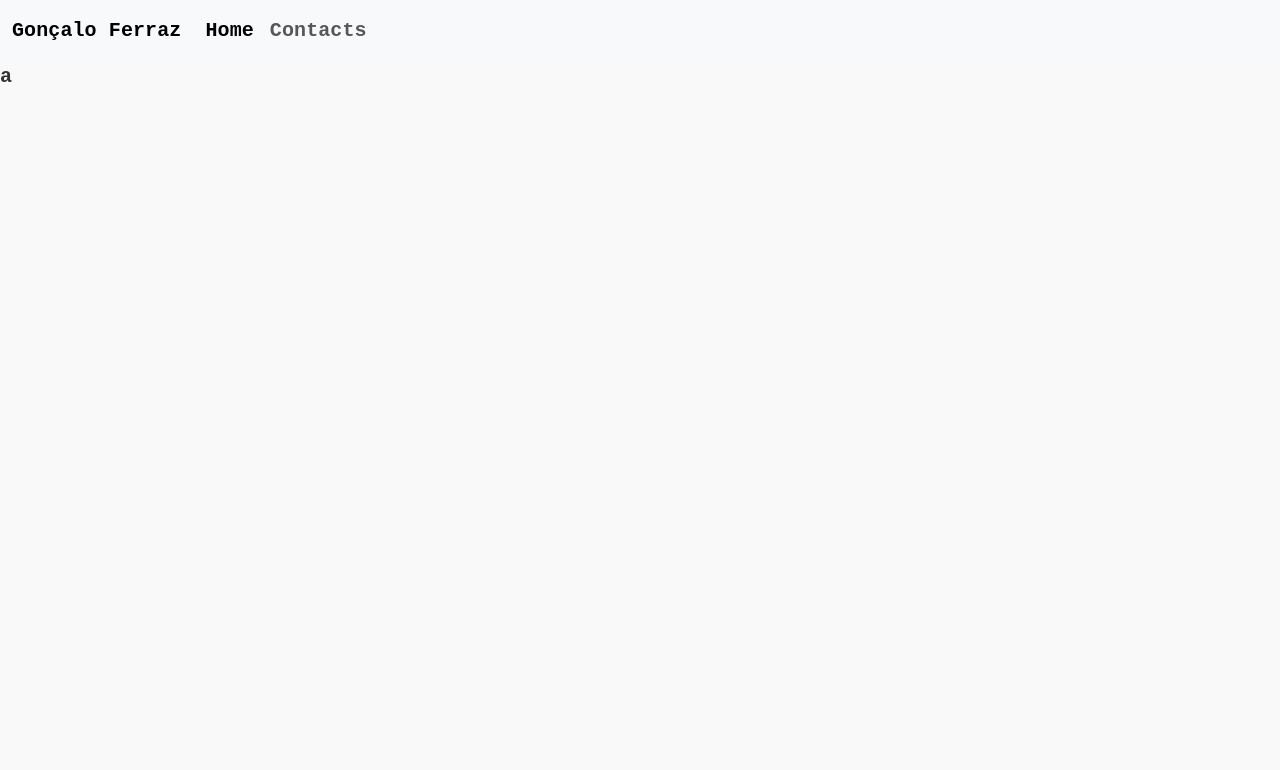
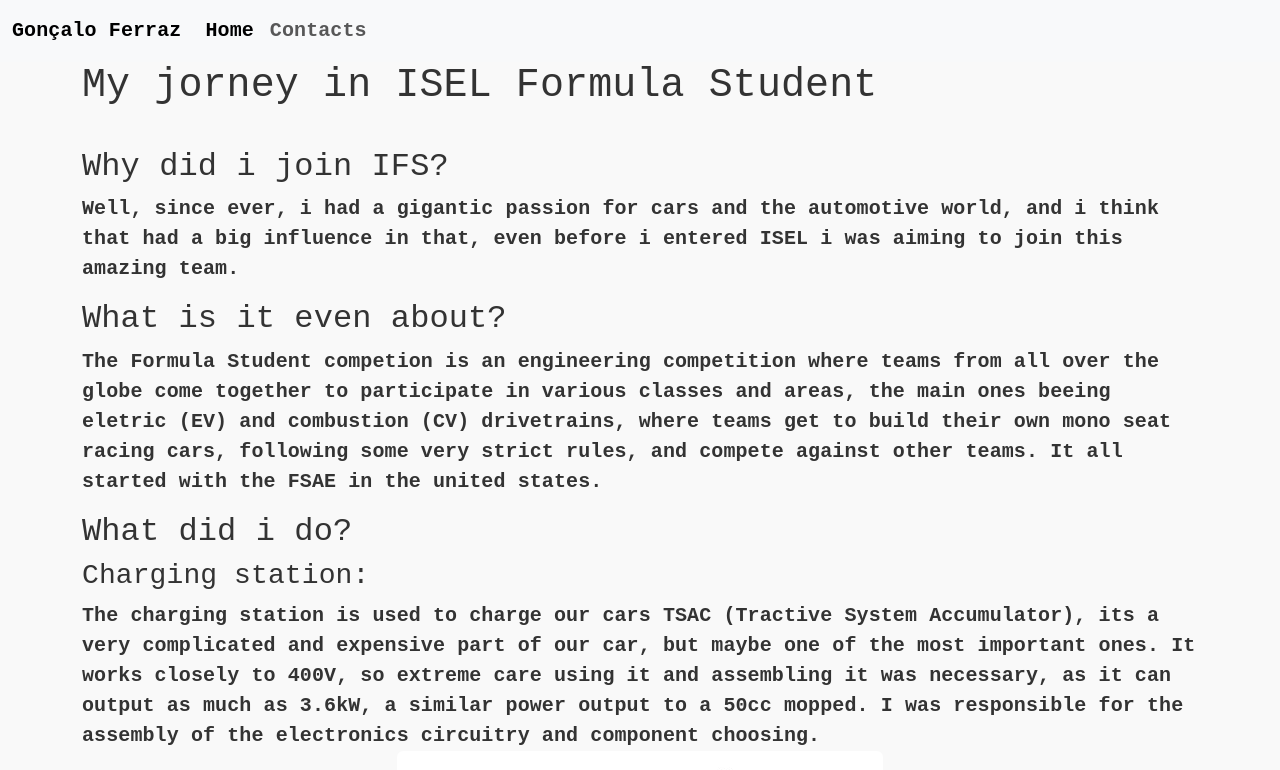
Before and after one commit to gongas123lol/goncaloferraz, a React (Create React App) app: page /fsisel in a window 1280 px wide. Shown: the top 770 px of the page. Built offline with nearby package versions, Linux system fonts and the light colour scheme.

Commit message:
more stuffv

```diff
--- a/src/pages/Education.js
+++ b/src/pages/Education.js
@@ -14,7 +14,7 @@ function Education(){
 
             <div style={{ maxWidth: 600, margin: 'auto' }}>
                 <h1>My academic career</h1>
-
+                <br/>
                 <ul style={{ listStyle: 'none', paddingLeft: 0 }}>
                     {steps.map((step, index) => (
                         <li key={step.id} style={{ marginBottom: 20 }}>
--- a/src/pages/Fsisel.js
+++ b/src/pages/Fsisel.js
@@ -1,7 +1,39 @@
+import React from 'react';
+import 'bootstrap/dist/css/bootstrap.min.css';
+import '../App.css';
+import footer from "../components/Footer";
+function Fsisel(){
+    return(<div className="container">
 
+        <h1>My jorney in ISEL Formula Student</h1>
+        <br/>
+        <h2>Why did i join IFS?</h2>
+        <p>Well, since ever, i had a gigantic passion for cars and the automotive world, and i think that had a big
+            influence in that,
+            even before i entered ISEL i was aiming to join this amazing team.
+        </p>
+        <h2>What is it even about?</h2>
+        <p>The Formula Student competion is an engineering competition where teams from all over the globe come together
+            to participate in various classes and areas,
+            the main ones beeing eletric (EV) and combustion (CV) drivetrains, where teams get to build their own mono
+            seat racing cars, following some very strict rules, and compete against other teams.
+            It all started with the FSAE in the united states.</p>
+        <h2>What did i do?</h2>
+        <h3>Charging station:</h3>
+        The charging station is used to charge our cars TSAC (Tractive System Accumulator), its a very complicated and expensive
+        part of our car, but maybe one of the most important ones.
+        It works closely to 400V, so extreme care using it and assembling it was necessary, as it can output as much as
+        3.6kW, a similar power output to a 50cc mopped.
+        I was responsible for the assembly of the electronics circuitry and component choosing.
+        <img src="images/cs.png" className="rounded mx-auto d-block" alt="Charging station"/>
+        <h3>BSPD:</h3>
+        <p>The BSPD-Breaking System plausability device is a eletronics board that checks for brake or engine
+            malfunction, triggering the shutdown circuit.
+            The board and schmatic was made by me, using altium, and the simulation was made with felstad. It does not
+            contain any controller, only raw Op-amps and discrete logic.</p>
+        <img src="images/bspd.png" className="rounded mx-auto d-block" alt="BSPD board"/>
 
-function Fsisel(){
-    return(<p>a</p>);
+    </div>);
 
 }
 
--- a/src/pages/home.js
+++ b/src/pages/home.js
@@ -28,7 +28,7 @@ function Home() {
             id: 3,
             title: "FSISEL",
             description: "Click here to learn more about my journey @FSISEL.",
-            image: "https://external-content.duckduckgo.com/iu/?u=https%3A%2F%2Fformulastudent.isel.pt%2Fstatic%2Fmedia%2Fifs02_1.7a687b04.webp&f=1&nofb=1&ipt=72cebf4b26ccada643cc6ce8122b2abc6f8668c909518860ea42bfa6219386ac&ipo=images",
+            image: "https://formulastudent.isel.pt/static/media/ifs02_1.7a687b04ac27e6f5c4f4.webp",
             onClick: () => navigate("/fsisel"),
         },
         {
```
Also changed, not shown: public/images/bspd.png (added), public/images/cs.png (added).
